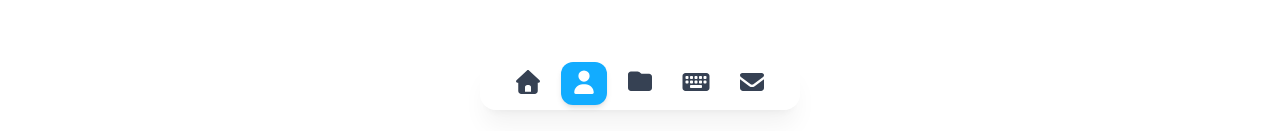
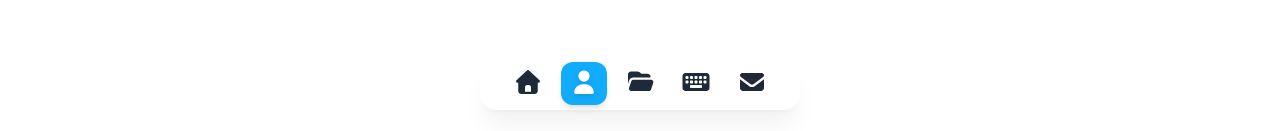
Before and after one commit to carlosvivasdev/carlosvivas-portafolio, a Next.js app: page /about in a window 1280 px wide. Shown: the part 666-797 px from the top of the page. Built offline with nearby package versions, Linux system fonts and the light colour scheme.

Commit message:
feact(ui): nueva animacion en el NavItem

```diff
--- a/package.json
+++ b/package.json
@@ -18,8 +18,10 @@
     "@fortawesome/free-solid-svg-icons": "^7.1.0",
     "@fortawesome/react-fontawesome": "^3.1.0",
     "@lottiefiles/dotlottie-react": "^0.17.5",
+    "@lottiefiles/react-lottie-player": "^3.6.0",
     "@opennextjs/cloudflare": "1.3.0",
     "framer-motion": "^12.23.24",
+    "lottie-react": "^2.4.1",
     "next": "15.3.3",
     "react": "19.0.0",
     "react-dom": "19.0.0"
--- a/src/feature/hero/components/HeroAnimation.tsx
+++ b/src/feature/hero/components/HeroAnimation.tsx
@@ -1,55 +1,21 @@
 "use client";
 
-import { lazy, Suspense, useState, useEffect } from "react";
-
-// Lazy load de DotLottieReact para code splitting
-const DotLottieReact = lazy(() =>
-  import("@lottiefiles/dotlottie-react").then((mod) => ({
-    default: mod.DotLottieReact,
-  }))
-);
+import { DotLottieReact } from "@lottiefiles/dotlottie-react";
 
 interface HeroAnimationProps {
   src: string;
   ariaLabel: string;
 }
 
-// Skeleton loader mientras carga el componente
-function AnimationSkeleton() {
+export function HeroAnimation({ src, ariaLabel }: HeroAnimationProps) {
   return (
-    <div
-      className="w-64 h-64 md:w-80 md:h-80 lg:w-[500px] lg:h-[500px] bg-gradient-to-br from-[#12ACFF]/10 to-[#12ACFF]/5 rounded-full animate-pulse flex items-center justify-center"
-      aria-hidden="true"
-    >
-      <div className="w-32 h-32 border-4 border-[#12ACFF]/20 border-t-[#12ACFF] rounded-full animate-spin" />
-    </div>
-  );
-}
-
-export function HeroAnimation({ src, ariaLabel }: HeroAnimationProps) {
-  const [isMounted, setIsMounted] = useState(false);
-
-  useEffect(() => {
-    setIsMounted(true);
-  }, []);
-
-  // Durante SSR y antes del mount, muestra skeleton
-  if (!isMounted) {
-    return <AnimationSkeleton />;
-  }
-
-  // Después del mount, usa Suspense para lazy loading
-  return (
-    <Suspense fallback={<AnimationSkeleton />}>
     <div className="w-64 h-64 md:w-80 md:h-80 lg:w-[500px] lg:h-[500px]">
       <DotLottieReact
         src={src}
         loop
         autoplay
         className="w-full h-full"
-          aria-label={ariaLabel}
       />
     </div>
-    </Suspense>
   );
 }
--- a/src/feature/navigation/components/NavItem.tsx
+++ b/src/feature/navigation/components/NavItem.tsx
@@ -1,37 +1,73 @@
-"use client"
+/**
+ * NavItem Component
+ *
+ * Single Responsibility: Renderiza un item individual del menú de navegación
+ * Componente reutilizable con estados hover y active
+ * Animaciones fluidas con Framer Motion
+ */
+
+"use client";
 
 import Link from "next/link";
+import { motion } from "framer-motion";
+import { FontAwesomeIcon } from "@fortawesome/react-fontawesome";
+import type { IconDefinition } from "@fortawesome/fontawesome-svg-core";
+import {
+  faEnvelope,
+
+  faFolderOpen,
+
+  faHome,
+  faKeyboard,
+  faUser
+} from "@fortawesome/free-solid-svg-icons";
 import type { NavItem as NavItemType } from "../types";
-import { FontAwesomeIcon } from "@fortawesome/react-fontawesome";
-import { IconDefinition } from "@fortawesome/fontawesome-svg-core";
-import { faEnvelope, faFolder, faHome, faKeyboard, faUser } from "@fortawesome/free-solid-svg-icons";
 import { ActiveIndicator } from "./ActiveIndicator";
-import { motion } from "framer-motion";
 
 interface NavItemProps {
   item: NavItemType;
   isActive: boolean;
+  index: number;
 }
 
+// Mapeo de strings a iconos de FontAwesome
 const iconMap: Record<string, IconDefinition> = {
   home: faHome,
   about: faUser,
-  projects: faFolder,
+  projects: faFolderOpen,
   keyboard: faKeyboard,
   contact: faEnvelope,
-}
+};
 
-export function NavItem({ item, isActive }: NavItemProps) {
+// Configuración de animaciones - Fácil de ajustar y testear
+const ANIMATIONS = {
+  item: {
+    initial: { scale: 0, opacity: 0 },
+    animate: { scale: 1, opacity: 1 },
+    getTransition: (index: number) => ({
+      duration: 0.3,
+      delay: index * 0.05,
+      type: "spring" as const, // ✅ Literal type
+      stiffness: 300,
+      damping: 20,
+    }),
+  },
+  icon: {
+    hover: { scale: 1.1 },
+    tap: { scale: 0.95 },
+  },
+} as const;
+
+export function NavItem({ item, isActive, index }: NavItemProps) {
   const icon = iconMap[item.icon];
+
   return (
     <motion.li
       role="none"
-      initial={{ scale: 0.8, opacity: 0 }}
-      animate={{ scale: 1, opacity: 1 }}
-      transition={{ duration: 0.2 }}
+      initial={ANIMATIONS.item.initial}
+      animate={ANIMATIONS.item.animate}
+      transition={ANIMATIONS.item.getTransition(index)}
     >
-
-
       <Link
         href={item.href}
         role="menuitem"
@@ -39,21 +75,28 @@ export function NavItem({ item, isActive }: NavItemProps) {
         aria-current={isActive ? "page" : undefined}
         className="group relative flex items-center justify-center rounded-xl p-2 transition-all duration-200"
       >
+        {/* Background activo animado */}
         {isActive && <ActiveIndicator />}
+
+        {/* Icono */}
         <motion.div
           className="relative z-10"
-          whileHover={{ scale: 1.1 }}
-          whileTap={{ scale: 0.95 }}
+          whileHover={ANIMATIONS.icon.hover}
+          whileTap={ANIMATIONS.icon.tap}
         >
           <FontAwesomeIcon
             icon={icon}
             className={`
-              text-2xl transition-colors duration-200
-              ${isActive ? "text-white" : "text-gray-700 dark:text-gray-300 group-hover:text-[#12ACFF]"}
+              text-2xl transition-all duration-200
+              ${isActive
+                ? "text-white drop-shadow-md"
+                : "text-gray-800 dark:text-gray-200 group-hover:text-[#12ACFF] group-hover:drop-shadow-sm"}
             `}
             aria-hidden="true"
           />
         </motion.div>
+
+        {/* Tooltip - Usa group-hover en lugar de whileHover */}
         <span
           className="pointer-events-none absolute -top-12
                      whitespace-nowrap rounded-lg bg-gray-900
@@ -72,7 +115,6 @@ export function NavItem({ item, isActive }: NavItemProps) {
           />
         </span>
       </Link>
-
     </motion.li>
   );
 }
--- a/src/feature/navigation/components/Navigation.tsx
+++ b/src/feature/navigation/components/Navigation.tsx
@@ -1,7 +1,18 @@
+/**
+ * Navigation Component
+ *
+ * Navegación tipo dock/mobile flotante en la parte inferior
+ * Con animaciones fluidas usando Framer Motion
+ * Siguiendo principios SOLID:
+ * - Single Responsibility: Solo maneja la navegación principal
+ * - Open/Closed: Extensible mediante props
+ * - Dependency Inversion: Depende de abstracciones (tipos)
+ */
+
 "use client";
 
 import { usePathname } from "next/navigation";
-import { motion, AnimatePresence } from "framer-motion";
+import { motion } from "framer-motion";
 import type { NavigationData } from "../types";
 import { NavItem } from "./NavItem";
 
@@ -16,8 +27,8 @@ export function Navigation({ data }: NavigationProps) {
     <motion.nav
       role="navigation"
       aria-label="Navegación principal"
-      initial={{ y: 100, opacity: 0 }}
-      animate={{ y: 0, opacity: 1 }}
+      initial={{ scaleX: 0, opacity: 0 }}
+      animate={{ scaleX: 1, opacity: 1 }}
       transition={{
         type: "spring",
         stiffness: 260,
@@ -35,8 +46,7 @@ export function Navigation({ data }: NavigationProps) {
                    dark:shadow-black/20"
       >
         <ul role="menubar" className="flex gap-2.5">
-          <AnimatePresence mode="wait">
-            {data.items.map((item) => {
+          {data.items.map((item, index) => {
             const isActive = pathname === item.href;
 
             return (
@@ -44,10 +54,10 @@ export function Navigation({ data }: NavigationProps) {
                 key={item.href}
                 item={item}
                 isActive={isActive}
+                index={index}
               />
             );
           })}
-          </AnimatePresence>
         </ul>
       </motion.div>
     </motion.nav>
```
Also changed, not shown: 1 other file (tests, documents, lock files or other folders). Lines whose indentation alone changed are shown as unchanged.
